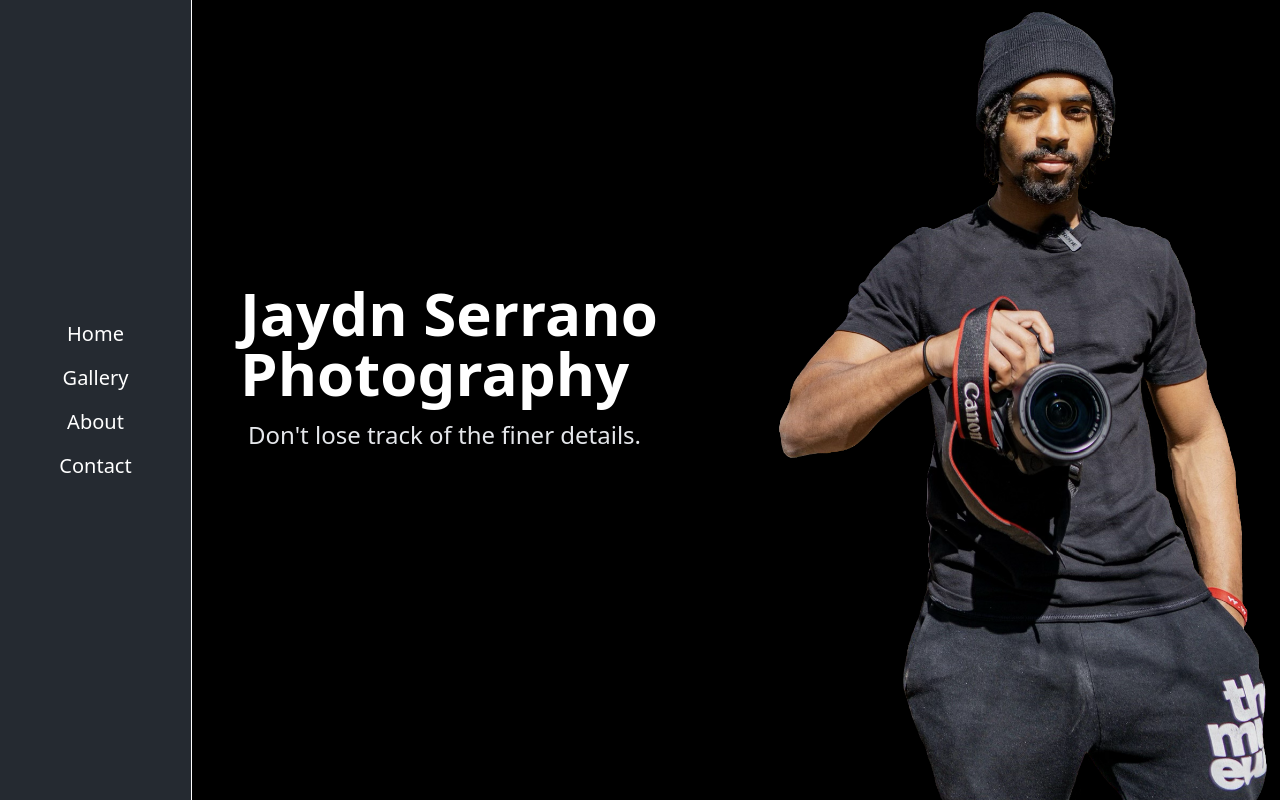
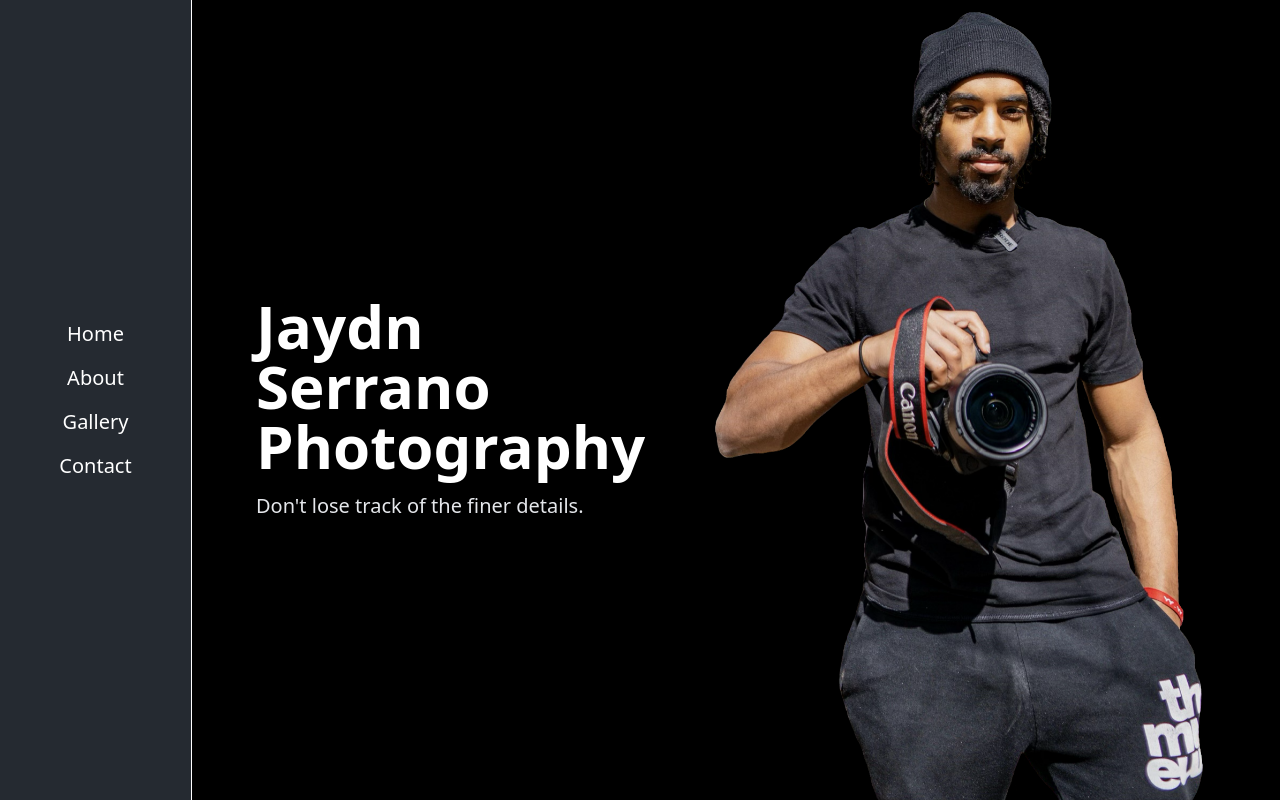
Before and after one commit to connoraleks/JaydnSerrano-Frontend, a React (Create React App) app in the folder frontend/: page / in a window 1280 px wide. Built offline with nearby package versions, Linux system fonts and the light colour scheme.

Commit message:
feat: mobile friendly

```diff
--- a/frontend/src/App.js
+++ b/frontend/src/App.js
@@ -1,12 +1,12 @@
 import Display from "./components/Display";
 import Navbar from "./components/Navbar";
-import {useState} from 'react';
+import {useRef} from 'react';
 function App() {
-  const [display, setDisplay] = useState('#home');
+  const pages = [useRef(null), useRef(null), useRef(null), useRef(null)];
   return(
-      <main className="h-screen w-screen black flex relative justify-center items-center">
-        <Navbar setDisplay={setDisplay} display={display}></Navbar>
-        <Display setDisplay={setDisplay} display={display}></Display>
+      <main className="h-screen w-screen relative overflow-hidden">
+        <Navbar pages={pages}></Navbar>
+        <Display home={pages[0]} about={pages[1]} gallery={pages[2]} contact={pages[3]}></Display>
       </main>
   )
 }
--- a/frontend/src/components/About.jsx
+++ b/frontend/src/components/About.jsx
@@ -1,6 +1,6 @@
-const About = () => {
+const About = ({about}) => {
     return (
-        <div className="w-full h-screen flex flex-col-reverse lg:flex-row md:px-12 justify-center items-center">
+        <div ref={about} className="w-full h-screen flex flex-col-reverse lg:flex-row md:px-12 justify-center items-center">
             <div className="lg:w-1/2 text-left p-4">
                 <h1 className="text-4xl text-white font-bold mb-1">Jaydn Serrano</h1>
                 <p className="text-xl text-white mb-4">22 year old Amateur Photographer.</p>
--- a/frontend/src/components/ContactForm.jsx
+++ b/frontend/src/components/ContactForm.jsx
@@ -1,6 +1,6 @@
-const ContactForm = () => {
+const ContactForm = ({contact}) => {
     return (
-        <div className="w-full h-screen flex flex-col items-center justify-center ">
+        <div ref={contact} className="w-full h-screen flex flex-col items-center justify-center ">
             <h1 style={{transition: "all 0.5s ease"}} className="text-4xl font-bold text-white">Contact Me</h1>
             <p style={{transition: "all 0.5s ease"}} className="text-xl my-12 text-gray-100">Use this form to tell me about you.</p>
             <form className="text-base text-gray-100 flex flex-col gap-4 items-center w-full">
--- a/frontend/src/components/Display.jsx
+++ b/frontend/src/components/Display.jsx
@@ -2,14 +2,14 @@ import ContactForm from './ContactForm'
 import Home from './Home'
 import Gallery from './Gallery'
 import About from './About'
-const Display = ({display, setDisplay}) => {
+const Display = ({home,gallery,about,contact}) => {
     return (
-        <div className="md:pl-48 w-full h-full flex justify-center lg:items-center overflow-y-scroll">
-            <div className="w-full h-fit flex">
-                {display === '#home' && <Home setDisplay={setDisplay}></Home>}
-                {display === '#gallery' && <Gallery></Gallery>}
-                {display === '#about' && <About></About>}
-                {display === '#contact' && <ContactForm></ContactForm>}
+        <div className="md:pl-48 w-full h-full">
+            <div className="w-full h-full overflow-y-scroll">
+                <Home home={home}></Home>
+                <Gallery gallery={gallery}></Gallery>
+                <About about={about}></About>
+                <ContactForm contact={contact}></ContactForm>
             </div>
         </div>
     )
--- a/frontend/src/components/Gallery.jsx
+++ b/frontend/src/components/Gallery.jsx
@@ -1,9 +1,9 @@
-const Gallery = () => {
+const Gallery = ({gallery}) => {
     const img = "";
     const wrapper = "relative h-fit flex justify-center items-center border-2 border-white rounded-2xl overflow-hidden basis-auto md:basis-1/2 lg:basis-1/3 group";
     const title = "group-hover:h-full group-hover:scale-150 absolute bottom-0 bg-gray-600 bg-opacity-50 backdrop-blur-lg w-full h-1/6 flex justify-center items-center text-auto text-gray-200";
     return (
-        <div className="h-fit gap-8 flex flex-wrap justify-center items-center p-8">
+        <div ref={gallery} className="h-screen gap-8 flex flex-wrap justify-center items-center p-8">
                 <button className={wrapper} style={{transition: "all 0.5s ease", filter: "blur(0px)", WebKitFilter: "blur(0px)"}} >
                     <img className={img} src={process.env.PUBLIC_URL + '/assets/gallery/1.jpg'} alt="gallery 1"></img>
                     <h1 style={{transition: "all 0.5s ease"}} className={title}>People</h1>
--- a/frontend/src/components/Home.jsx
+++ b/frontend/src/components/Home.jsx
@@ -1,13 +1,11 @@
-const Home = () => {
+const Home = ({home}) => {
     return (
-        <div className="w-full h-screen overflow-hidden relative">
-            <div className="h-1/3 lg:w-3/5 absolute mx-auto left-0 right-0 lg:ml-0 bottom-0 top-0 mt-8 lg:my-auto px-12 flex flex-col gap-2 z-10">
-                <div className="text-center md:text-left w-full">
-                    <h1 className="text-4xl md:text-6xl my-4 font-bold text-white" style={{transition: "all 0.5s ease"}} >Jaydn Serrano Photography</h1>
-                    <p className="text-md md:text-2xl text-gray-200 mb-4 ml-2" style={{transition: "all 0.5s ease"}} >Don't lose track of the finer details.</p>
-                </div>
+        <div ref={home} className="h-screen w-full relative overflow-hidden box-border">
+            <div className="w-full mt-20 sm:mt-24 md:mt-0 sm:w-1/2 h-full flex flex-col justify-start xl:justify-center p-16" style={{transition: "all 0.55s ease"}}>
+                <h1 className="text-4xl lg:text-5xl xl:text-6xl my-4 font-bold text-white w-fit" style={{transition: "all 0.5s ease"}} >Jaydn Serrano Photography</h1>
+                <p className="text-md lg:text-lg xl:text-xl text-gray-200 pr-4 w-fit" style={{transition: "all 0.5s ease"}} >Don't lose track of the finer details.</p>
             </div>
-            <img style={{transition: "all 0.55s ease"}} className="h-2/3 lg:h-screen absolute mx-auto left-0 right-0 lg:mr-0 bottom-0 z-0" src={process.env.PUBLIC_URL + '/assets/home.png'}  alt="jaydn headshot"/>
+            <img className="h-3/5 md:h-4/5 lg:h-full w-min absolute -z-10 left-0 right-0 bottom-0 ml-auto mr-4 lg:mr-16" style={{transition: "all 0.55s ease"}} src={process.env.PUBLIC_URL + '/assets/home.png'}  alt="jaydn headshot"/>
         </div>
     );
 }
--- a/frontend/src/components/Navbar.jsx
+++ b/frontend/src/components/Navbar.jsx
@@ -1,14 +1,17 @@
-const Navbar = ({setDisplay, setMobileMenu}) => {
-    const closeWindow = () => setMobileMenu(false);
+const Navbar = ({pages}) => {
     const buttonHover = "text-white text-lg lg:text-xl hover:text-blue-500";
     const nav = "hidden w-48 md:flex absolute left-0 h-screen flex-col justify-center gap-24 bg-gray-600 bg-opacity-50 backdrop-blur-lg box-border text-center border-r border-white";
+    const scrollTo = (ref) => {
+        console.log(ref);
+        if(ref.current) ref.current.scrollIntoView({behavior: "smooth", block: "start"});
+    }
     return (
         <nav className={nav}>
             <div className="w-full flex flex-col justify-center items-center gap-4 text-lg">
-                <button className={buttonHover} style={{transition: "all 0.5s ease"}}  onClick={() => {setDisplay("#home"); closeWindow();}}>Home</button>
-                <button className={buttonHover} style={{transition: "all 0.5s ease"}}  onClick={() => {setDisplay("#gallery"); closeWindow();}}>Gallery</button>
-                <button className={buttonHover} style={{transition: "all 0.5s ease"}}  onClick={() => {setDisplay("#about"); closeWindow();}}>About</button>
-                <button className={buttonHover} style={{transition: "all 0.5s ease"}}  onClick={() => {setDisplay("#contact"); closeWindow();}}>Contact</button>
+                <button className={buttonHover} style={{transition: "all 0.5s ease"}}  onClick={() => scrollTo(pages[0])}>Home</button>
+                <button className={buttonHover} style={{transition: "all 0.5s ease"}}  onClick={() => scrollTo(pages[1])}>About</button>
+                <button className={buttonHover} style={{transition: "all 0.5s ease"}}  onClick={() => scrollTo(pages[2])}>Gallery</button>
+                <button className={buttonHover} style={{transition: "all 0.5s ease"}}  onClick={() => scrollTo(pages[3])}>Contact</button>
             </div>
         </nav>
     )
```
